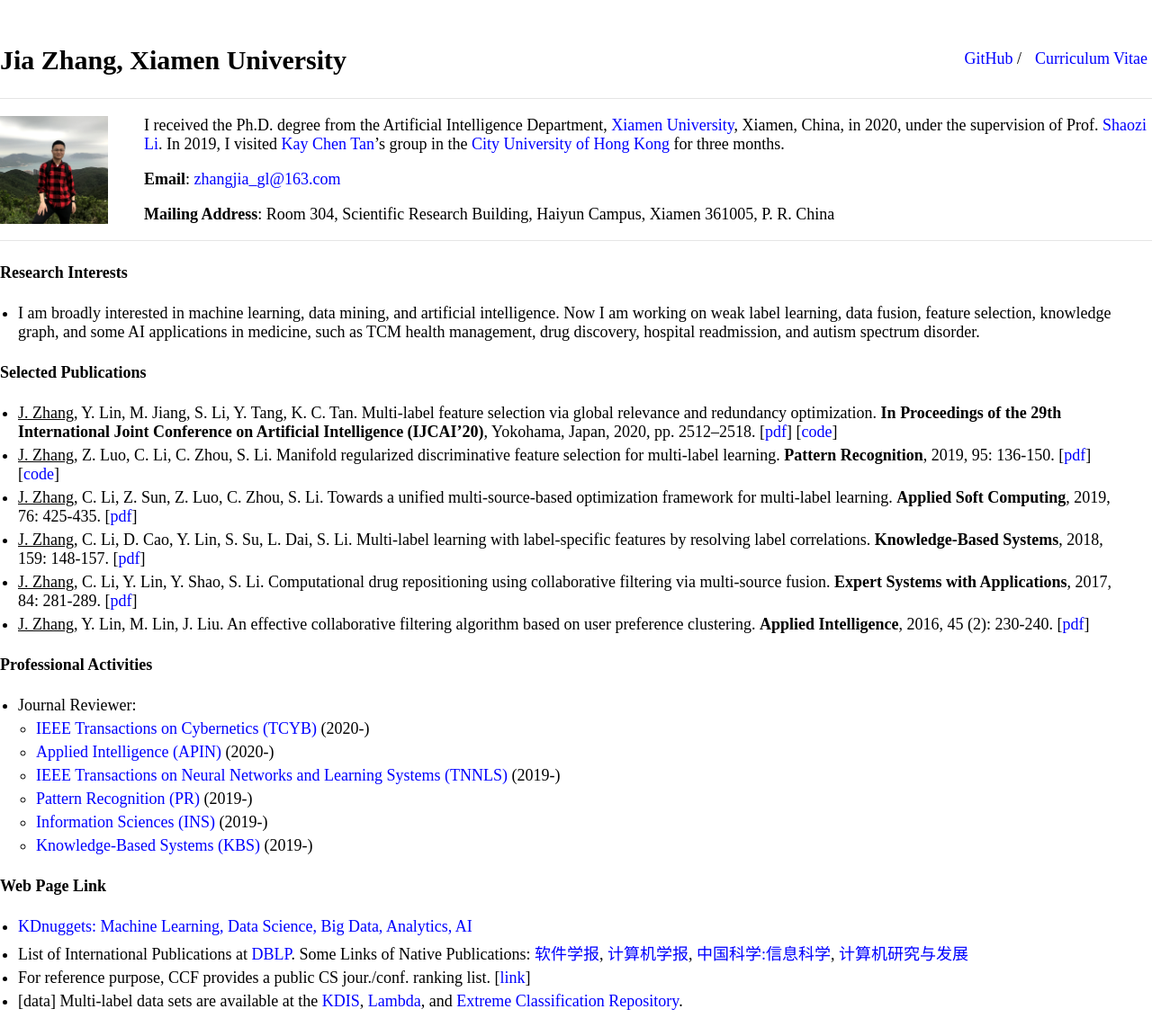
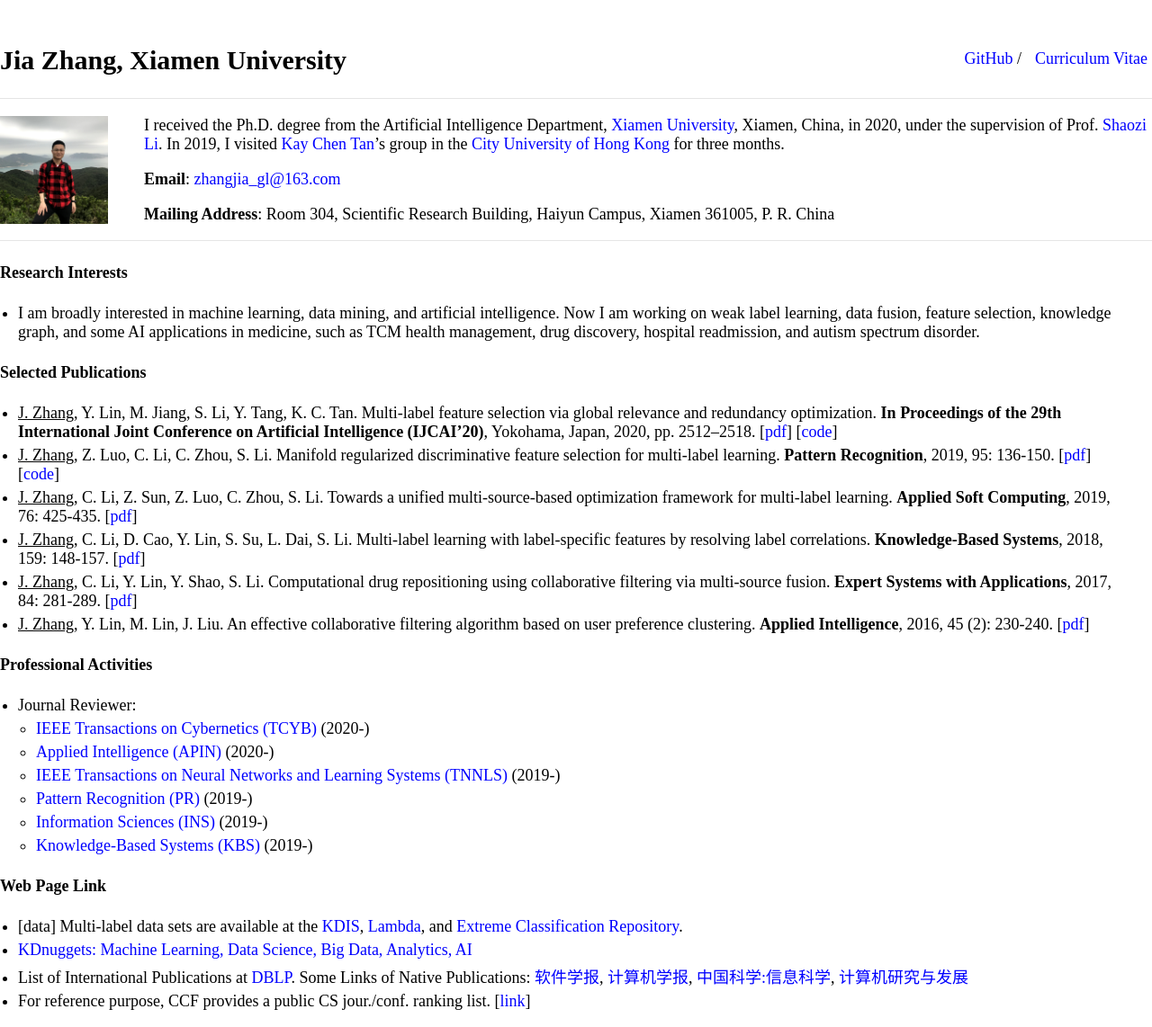
Before and after one commit to jiazhang-ml/jiazhang-ml.github.io, a Jekyll site: the page built from index.md, in a window 1280 px wide. Shown: the top 1142 px of the page at 90% size. Built offline with Jekyll 4.4.1, drawn with Linux system fonts in a browser that asks for light colours; grey boxes are pictures that could not be loaded.

```diff
--- a/index.md
+++ b/index.md
@@ -35,7 +35,7 @@ I received the Ph.D. degree from the Artificial Intelligence Department, [Xiamen
     * [Knowledge-Based Systems (KBS)](https://www.journals.elsevier.com/knowledge-based-systems) (2019-)
 
 #### Web Page Link
+* [data] Multi-label data sets are available at the [KDIS](http://www.uco.es/kdis/mllresources/), [Lambda](http://www.lamda.nju.edu.cn/files/MDDM-expdata.rar), and [Extreme Classification Repository](http://manikvarma.org/downloads/XC/XMLRepository.html).
 * [KDnuggets: Machine Learning, Data Science, Big Data, Analytics, AI](https://www.kdnuggets.com/)
 * List of International Publications at [DBLP](https://dblp.uni-trier.de/db/). Some Links of Native Publications: [软件学报](http://navi.cnki.net/knavi/JournalDetail?pcode=CJFD&pykm=RJXB), [计算机学报](http://navi.cnki.net/knavi/JournalDetail?pcode=CJFD&pykm=JSJX), [中国科学:信息科学](http://navi.cnki.net/knavi/JournalDetail?pcode=CJFD&pykm=PZKX), [计算机研究与发展](http://navi.cnki.net/knavi/JournalDetail?pcode=CJFD&pykm=JFYZ)
 * For reference purpose, CCF provides a public CS jour./conf. ranking list. [[link](https://www.ccf.org.cn/Academic_Evaluation/By_category/)]
-* [data] Multi-label data sets are available at the [KDIS](http://www.uco.es/kdis/mllresources/), [Lambda](http://www.lamda.nju.edu.cn/files/MDDM-expdata.rar), and [Extreme Classification Repository](http://manikvarma.org/downloads/XC/XMLRepository.html).
```
